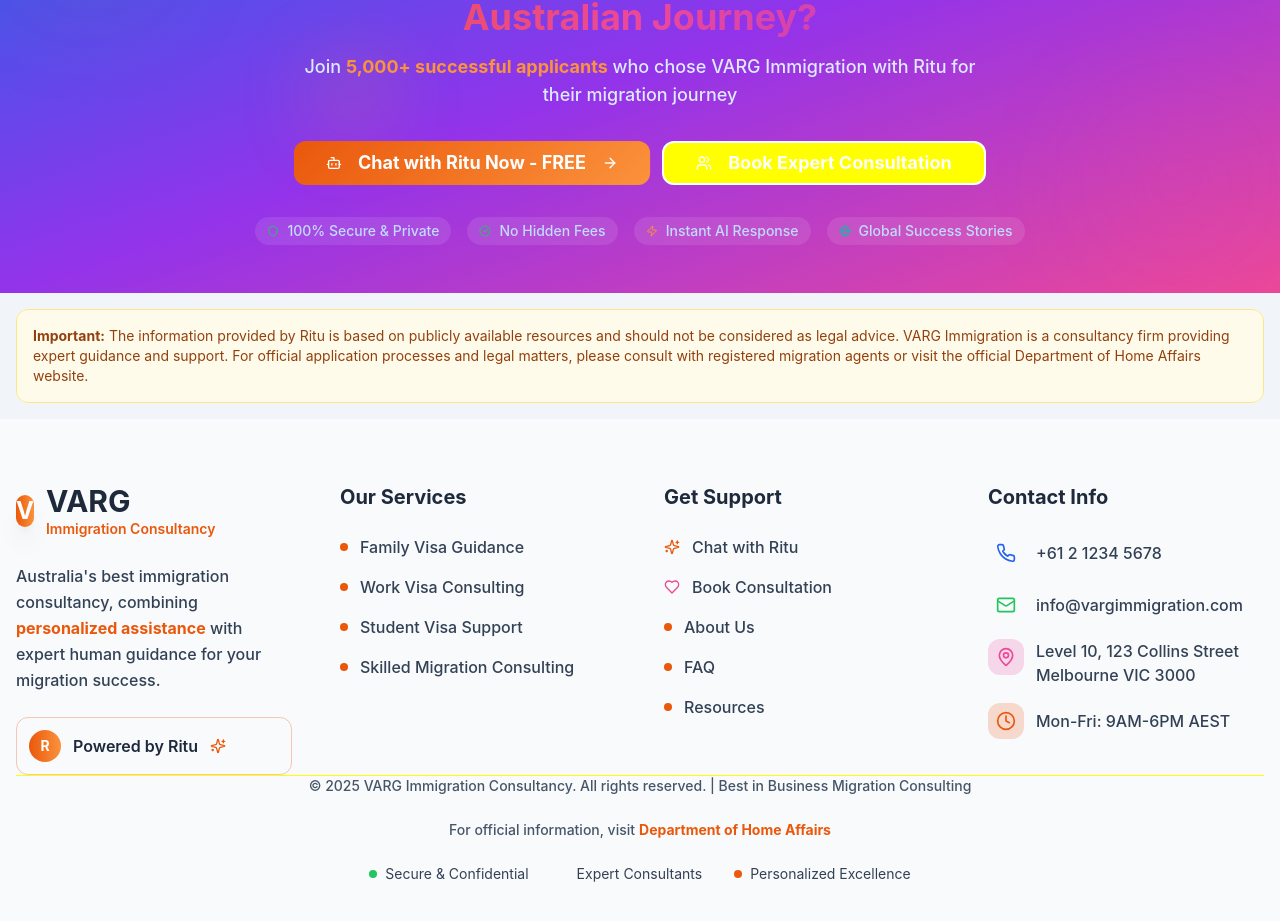
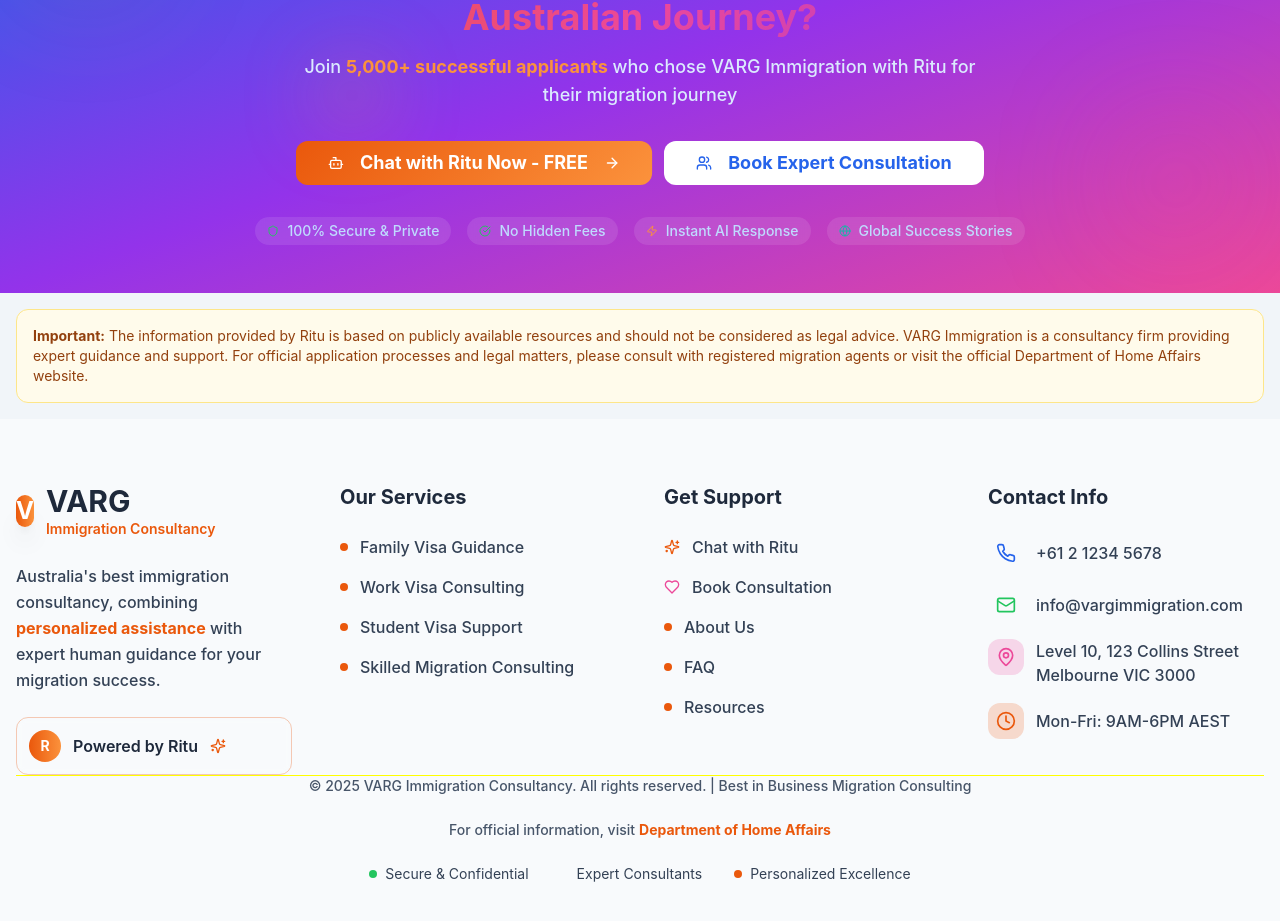
Before and after one commit to gsihag/varg-immigration, a React (Vite) app: page / in a window 1280 px wide. Shown: the part 2381-3302 px from the top of the page. Built offline with nearby package versions, Linux system fonts and the light colour scheme.

Commit message:
Fix: Improve button color and contrast
Enhanced the "Book Expert Consultation" button's color and contrast for better visibility on hover.

```diff
--- a/src/components/home/FinalCTASection.tsx
+++ b/src/components/home/FinalCTASection.tsx
@@ -39,7 +39,7 @@ const FinalCTASection = () => {
               <ArrowRight className="ml-2 w-5 h-5 group-hover:translate-x-2 transition-transform" />
             </Link>
           </Button>
-          <Button variant="outline" size="lg" className="group border-2 border-white text-white hover:bg-white hover:text-trust-blue font-bold text-lg px-8 py-4 rounded-xl magnetic-hover backdrop-blur-sm" asChild>
+          <Button variant="outline" size="lg" className="group bg-white text-trust-blue border-3 border-white hover:bg-blue-50 hover:border-blue-100 hover:text-trust-deep hover:shadow-lg font-bold text-lg px-8 py-4 rounded-xl magnetic-hover transition-all duration-300" asChild>
             <Link to="/contact">
               <Users className="mr-2 w-5 h-5" />
               Book Expert Consultation
```
